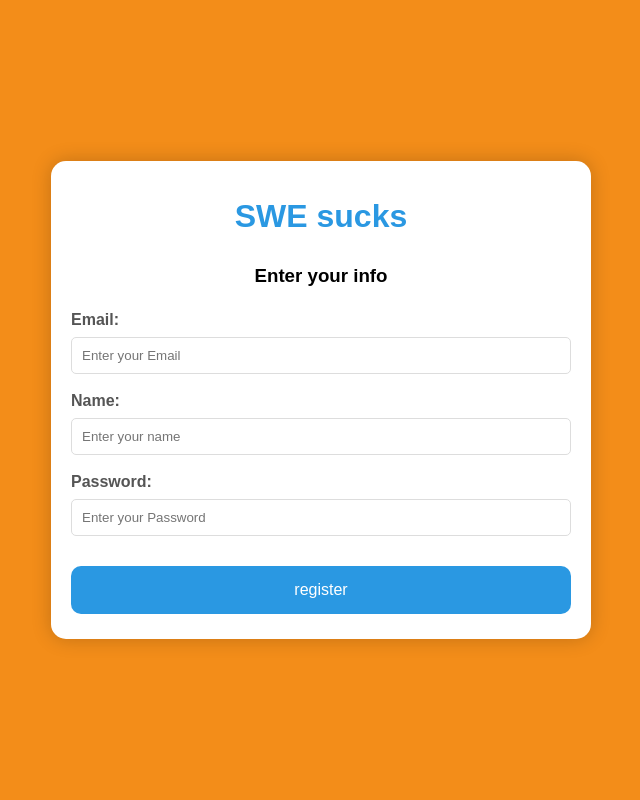
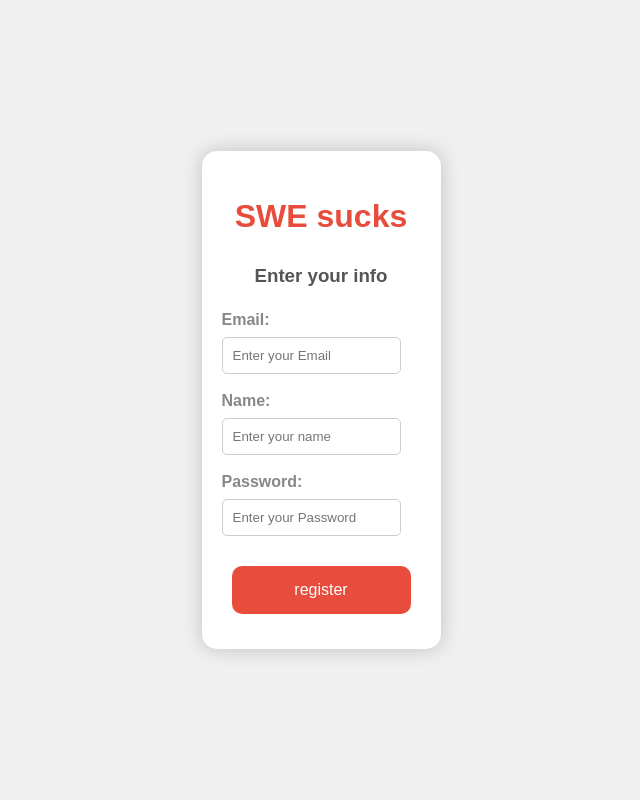
Before and after one commit to captain-eddie/Project, a PHP site: page /register.html in a window 1280 px wide. Shown: the whole page, without its empty margins (319-959 px from the left). Run offline with PHP 8.4, Linux system fonts and the light colour scheme.

Commit message:
Update styles.css
settled on a theme, red and white

```diff
--- a/styles.css
+++ b/styles.css
@@ -5,23 +5,24 @@ body {
     font-family: sans-serif;
     line-height: 1.5;
     min-height: 100vh;
-	background: #f38d19;
+    background: #f0f0f0; /* Light grey background */
     flex-direction: column;
     margin: 0;
 }
 
 .main {
-	background-color: #fff;
+    background-color: #fff; /* White background */
     border-radius: 15px;
     box-shadow: 0 0 20px rgba(0, 0, 0, 0.2);
-	padding: 10px 20px;
+    padding: 20px; /* Increased padding for better spacing */
     transition: transform 0.2s;
-	width: 500px;
+    max-width: 500px; /* Adjusted max-width for responsiveness */
     text-align: center;
+    color: #555; /* Dark grey text color */
 }
 
 h1 {
-	color: #2a98e2;
+    color: #e74c3c; /* Red color */
 }
 
 label {
@@ -30,18 +31,17 @@ label {
     margin-top: 10px;
     margin-bottom: 5px;
     text-align: left;
-	color: #555;
+    color: #888; /* Medium grey text color */
     font-weight: bold;
 }
 
-
 input {
     display: block;
-	width: 100%;
+    width: calc(100% - 20px); /* Adjusted width with padding for better spacing */
     margin-bottom: 15px;
     padding: 10px;
     box-sizing: border-box;
-	border: 1px solid #ddd;
+    border: 1px solid #ccc; /* Light grey border */
     border-radius: 5px;
 }
 
@@ -53,8 +53,8 @@ button {
     border: none;
     color: white;
     cursor: pointer;
-	background-color: #2a98e2;
-	width: 100%;
+    background-color: #e74c3c; /* Red color */
+    width: calc(100% - 20px); /* Adjusted width with padding for better spacing */
     font-size: 16px;
 }
 
```
Lines whose indentation alone changed are shown as unchanged.
